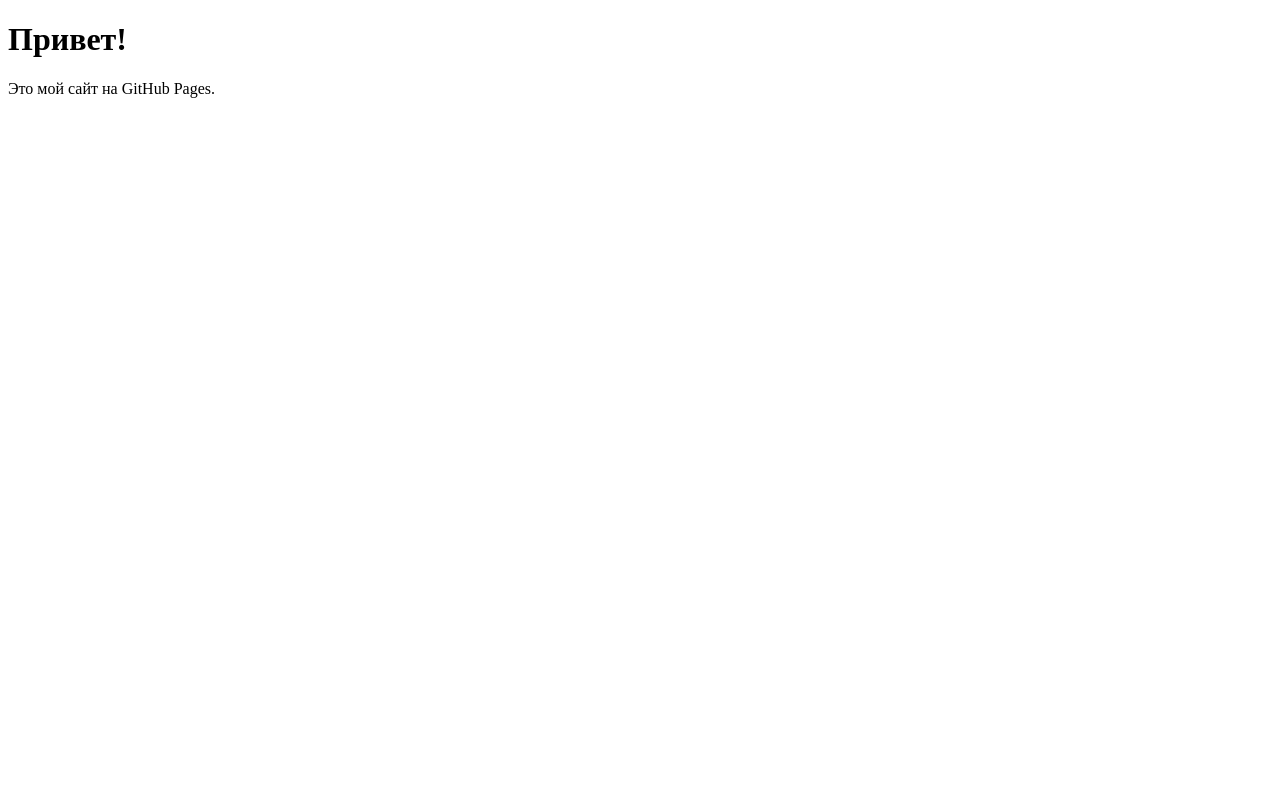
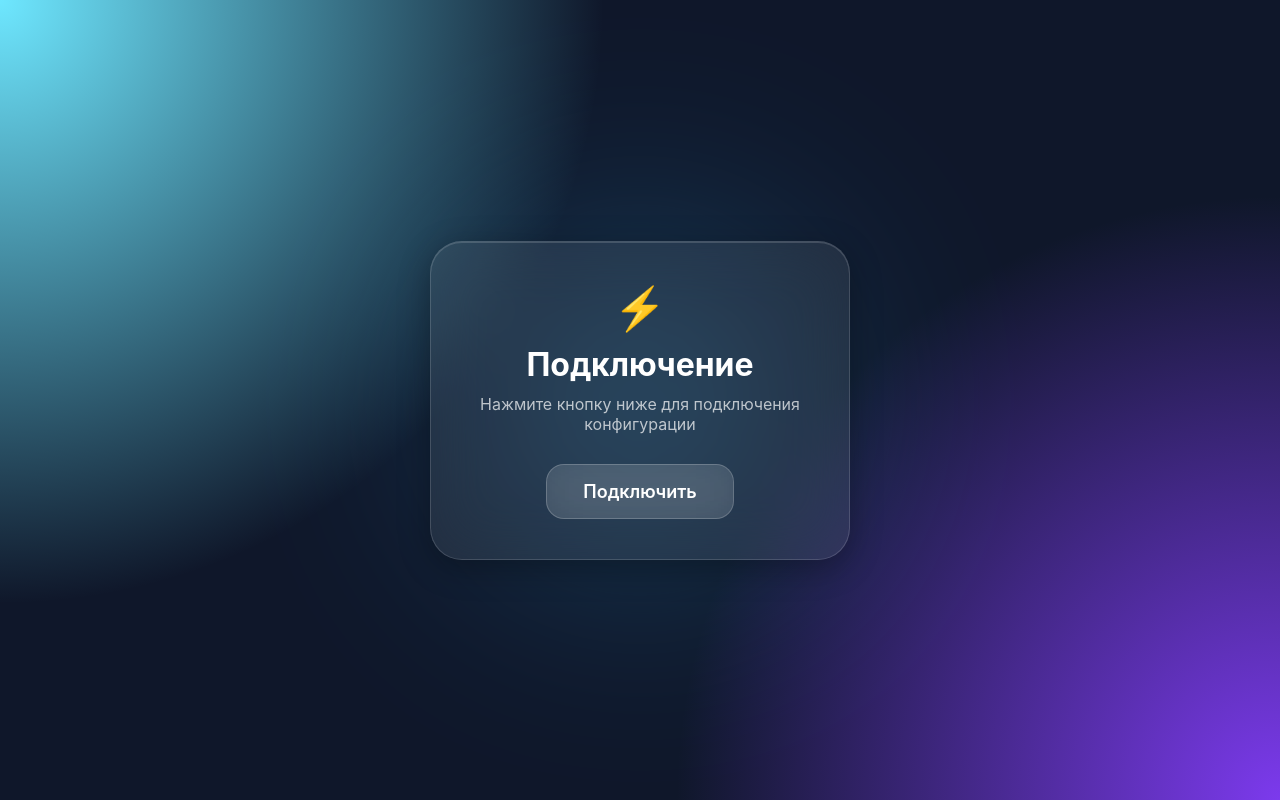
Before and after one commit to nwl1909/add.github.io, a plain HTML site: page index.html in a window 1280 px wide. Drawn offline with Linux system fonts and the light colour scheme.

Commit message:
Update index.html

```diff
--- a/index.html
+++ b/index.html
@@ -1,11 +1,117 @@
 <!DOCTYPE html>
-<html>
+<html lang="ru">
 <head>
-    <meta charset="UTF-8">
-    <title>Мой сайт</title>
+<meta charset="UTF-8">
+<meta name="viewport" content="width=device-width, initial-scale=1.0">
+<title>Подключение</title>
+
+<style>
+*{
+    margin:0;
+    padding:0;
+    box-sizing:border-box;
+    font-family:Inter,system-ui,sans-serif;
+}
+
+body{
+    min-height:100vh;
+    display:flex;
+    justify-content:center;
+    align-items:center;
+    background:
+    radial-gradient(circle at top left,#6ee7ff,transparent 40%),
+    radial-gradient(circle at bottom right,#7c3aed,transparent 40%),
+    #0f172a;
+    overflow:hidden;
+}
+
+.card{
+    width:420px;
+    padding:40px;
+    border-radius:32px;
+
+    background:rgba(255,255,255,.08);
+    backdrop-filter:blur(30px);
+    -webkit-backdrop-filter:blur(30px);
+
+    border:1px solid rgba(255,255,255,.15);
+
+    box-shadow:
+    0 8px 32px rgba(0,0,0,.3),
+    inset 0 1px 0 rgba(255,255,255,.15);
+
+    text-align:center;
+}
+
+.logo{
+    font-size:42px;
+    margin-bottom:12px;
+}
+
+h1{
+    color:white;
+    font-size:32px;
+    margin-bottom:10px;
+}
+
+p{
+    color:rgba(255,255,255,.7);
+    margin-bottom:30px;
+}
+
+.btn{
+    display:inline-block;
+    text-decoration:none;
+
+    padding:16px 36px;
+    border-radius:18px;
+
+    color:white;
+    font-weight:600;
+    font-size:18px;
+
+    background:rgba(255,255,255,.12);
+
+    border:1px solid rgba(255,255,255,.2);
+
+    backdrop-filter:blur(20px);
+
+    transition:.25s;
+}
+
+.btn:hover{
+    transform:translateY(-3px);
+    background:rgba(255,255,255,.2);
+}
+
+.glow{
+    position:absolute;
+    width:350px;
+    height:350px;
+    border-radius:50%;
+    filter:blur(120px);
+    background:#38bdf8;
+    opacity:.25;
+}
+</style>
 </head>
+
 <body>
-    <h1>Привет!</h1>
-    <p>Это мой сайт на GitHub Pages.</p>
+
+<div class="glow"></div>
+
+<div class="card">
+    <div class="logo">⚡</div>
+
+    <h1>Подключение</h1>
+
+    <p>Нажмите кнопку ниже для подключения конфигурации</p>
+
+    <a class="btn"
+       href="happ://add/https://raw.githubusercontent.com/nwl1909/do/refs/heads/main/configibf">
+        Подключить
+    </a>
+</div>
+
 </body>
 </html>
```
